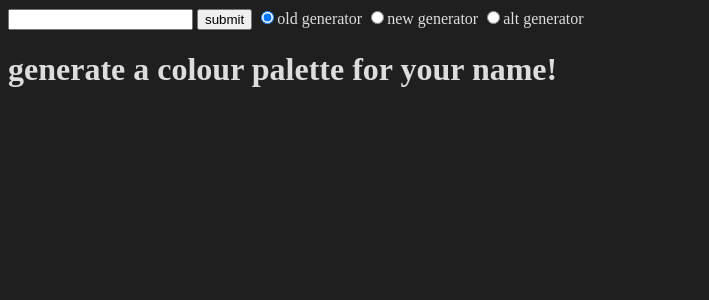
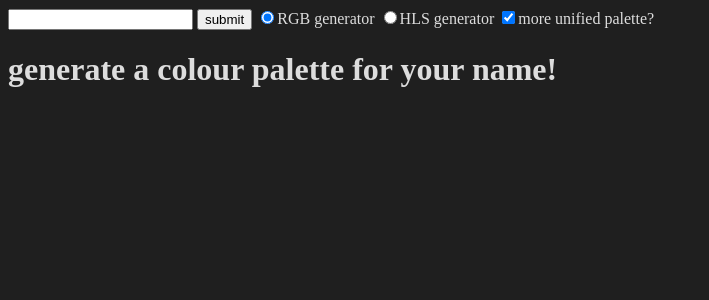
Before and after one commit to elixirical/colours, a Flask app: page / in a window 1280 px wide. Shown: the top 300 px of the page, without its empty margins (0-709 px from the left). Run offline with Flask 3, Linux system fonts and the light colour scheme.

Commit message:
reformatted the page slightly, added a in theory more unified HLS gen

```diff
--- a/functions.py
+++ b/functions.py
@@ -106,18 +106,20 @@ def genHSL():
     lightness = random.randrange(20,81)
     return [hue,saturation,lightness]
 
-def genHSLpalette(seed):
+def genHSLpalette(seed, version):
     random.seed(seed)
     temp = []
     for n in range(16):
-        temp.append(genHSL())
+        temp.append(HLSToRGB(genHSL()))
     temp = rgbNN(temp)
-    for n in range(len(temp)): #inefficient but im lazy
-        temp[n] = HLSTohex(temp[n])
+    if version == 1:
+        temp = newGen(temp)
+    for n in range(16):
+        temp[n] = rgbToHex(temp[n][0],temp[n][1],temp[n][2])
     return temp
 
-def HLSTohex(hls):
+def HLSToRGB(hls):
     floatified = (hls[0]/100,hls[1]/100,hls[2]/100)
     rgbf = colorsys.hls_to_rgb(floatified[0],floatified[1],floatified[2])
-    rgbified = rgbToHex(round(rgbf[0]*255),round(rgbf[1]*255),round(rgbf[2]*255))
+    rgbified = round(rgbf[0]*255),round(rgbf[1]*255),round(rgbf[2]*255)
     return rgbified
--- a/main.py
+++ b/main.py
@@ -13,14 +13,27 @@ def colours_post():
     if request.method == 'POST':
         text = request.form['text']
         genType = request.form['palette_type']
+        print(genType)
+        genCheck = request.form.getlist('gen_type')
         hash = hash128(text)
+        data = []
+
         if genType == 'old':
-            data = [text, genRGBlist(hash,0)]
-            return render_template('palette.html', data = data, radio = 'old')
-        elif genType == 'new':
-            data = [text, genRGBlist(hash,1)]
-            return render_template('palette.html', data = data, radio = 'new')
+            data = [text, genRGBlist(hash, len(genCheck))]
         elif genType == 'alt':
-            data = [text, genHSLpalette(hash)]
-            return render_template('palette.html', data = data, radio = 'alt')
-    else: return render_template('palette.html', data = blankRGB(), radio = 'old')
+            data = [text, genHSLpalette(hash, len(genCheck))]
+        return render_template('palette.html', data = data, radio = genType, check = len(genCheck))
+#        elif genType == 'alt:':
+#            data = [text, genHSLpalette(hash, len(genCheck))]
+#            return render_template('palette.html', data = data, radio = 'new', check = len(genCheck))
+
+#        if genType == 'old': #RGB nonunified
+#            data = [text, genRGBlist(hash,0)]
+#            return render_template('palette.html', data = data, radio = 'old')
+#        elif genType == 'new': # RGB unified
+#            data = [text, genRGBlist(hash,1)]
+#            return render_template('palette.html', data = data, radio = 'new')
+#        elif genType == 'alt':
+#            data = [text, genHSLpalette(hash,0)]
+#            return render_template('palette.html', data = data, radio = 'alt')
+    else: return render_template('palette.html', data = blankRGB(), radio = 'old', check = 1)
--- a/templates/palette.html
+++ b/templates/palette.html
@@ -7,23 +7,23 @@
         {% if data[0] == False%}
             <input name="text">
         {% else %}
-            <input name="text" value="{{ data[0] }}">
+            <input name="text" value="{{ data[0] }}" autofocus="autofocus">
         {% endif %}
 
         <input type="submit" value="submit">
 
         {% if radio == 'old' %}
-            <input type="radio" id="oldRadio" name="palette_type" value="old" checked>old generator</input>
-            <input type="radio" id="newRadio" name="palette_type" value="new">new generator</input>
-            <input type="radio" id="altRadio" name="palette_type" value="alt">alt generator</input>
-        {% elif radio == 'new' %}
-            <input type="radio" id="oldRadio" name="palette_type" value="old">old generator</input>
-            <input type="radio" id="newRadio" name="palette_type" value="new" checked>new generator</input>
-            <input type="radio" id="altRadio" name="palette_type" value="alt">alt generator</input>
+            <input type="radio" id="oldRadio" name="palette_type" value="old" checked>RGB generator</input>
+            <input type="radio" id="altRadio" name="palette_type" value="alt">HLS generator</input>
         {% elif radio == 'alt' %}
-            <input type="radio" id="oldRadio" name="palette_type" value="old">old generator</input>
-            <input type="radio" id="newRadio" name="palette_type" value="new">new generator</input>
-            <input type="radio" id="altRadio" name="palette_type" value="alt" checked>alt generator (should decrease greens)</input>
+            <input type="radio" id="oldRadio" name="palette_type" value="old">RGB generator</input>
+            <input type="radio" id="altRadio" name="palette_type" value="alt" checked>HLS generator</input>
+        {% endif %}
+
+        {% if check == 0 %}
+            <input type="checkbox" id="genCheck" name="gen_type" value="unified">more unified palette?</input>
+        {% elif check == 1 %}
+            <input type="checkbox" id="genCheck" name="gen_type" value="unified" checked>more unified palette?</input>
         {% endif %}
 
     </form>
```
